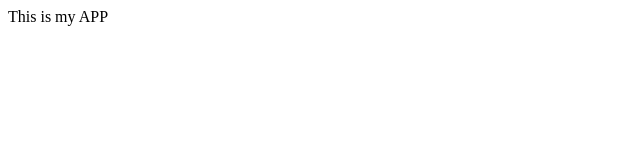
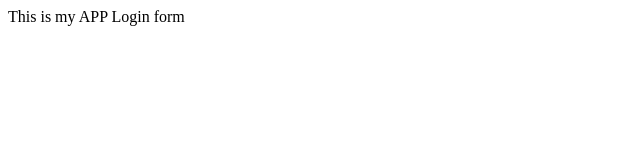
Before and after one commit to LiangChen0323/myappsample, a plain HTML site: page index.html in a window 1280 px wide. Shown: the full height of the page, 0-640 px from the left. Drawn offline with Linux system fonts and the light colour scheme.

Commit message:
login form

```diff
--- /dev/null
+++ b/dir2/app2.js
@@ -0,0 +1 @@
+console.log("App2");
--- a/index.html
+++ b/index.html
@@ -4,5 +4,6 @@
     </head>
     <body>
         This is my APP
+        Login form
     </body>
 </html>
```
Also changed, not shown: log.txt (added), login.html (added).
